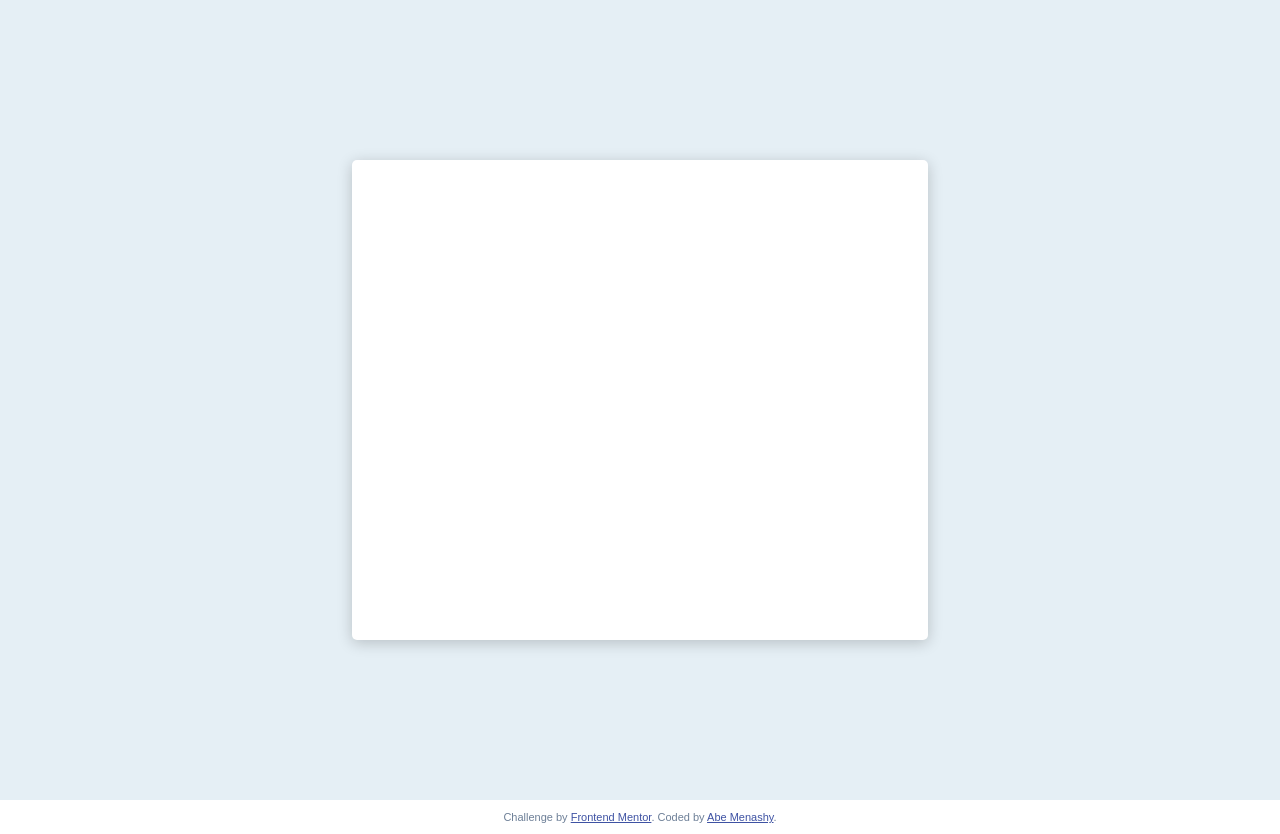
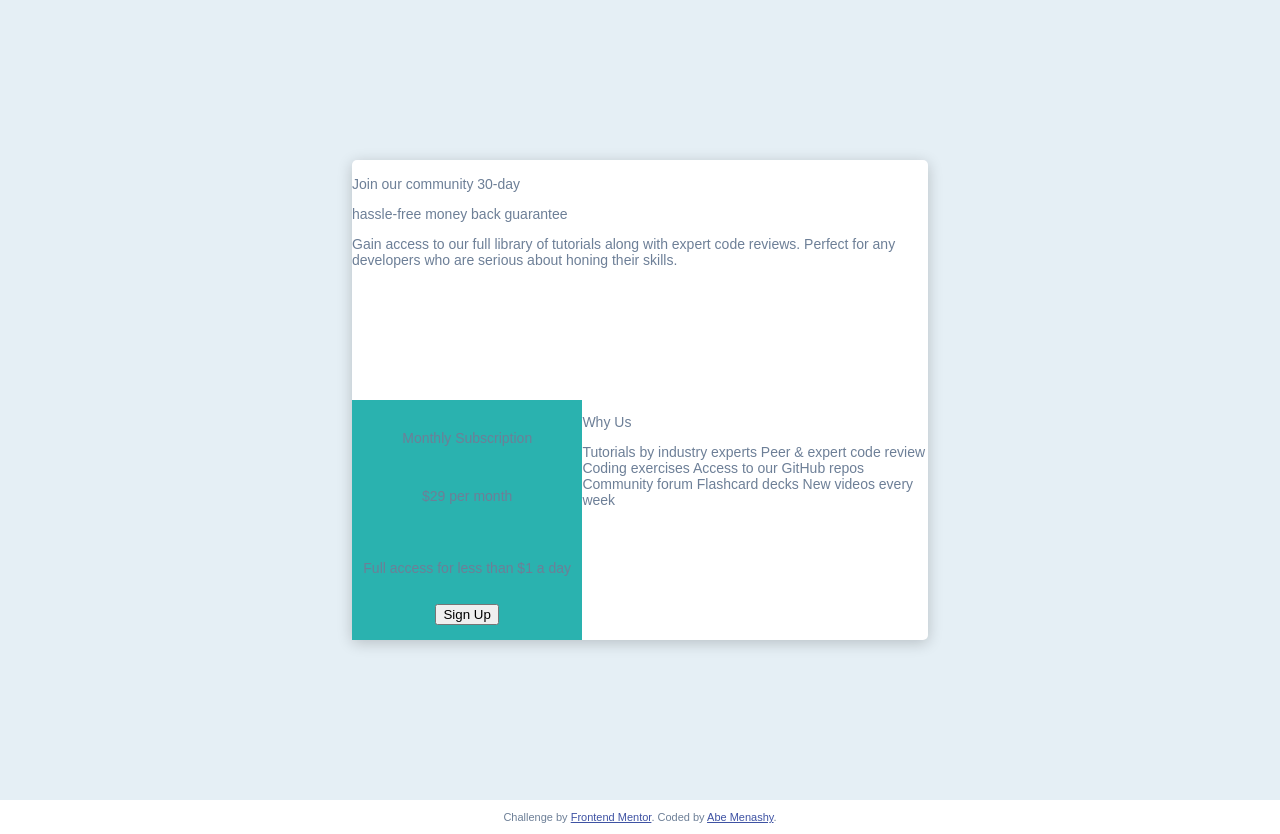
Before and after one commit to abe-m1/single-price-grid-component, a website: page index.html in a window 1280 px wide. Drawn offline with Linux system fonts and the light colour scheme.

Commit message:
add grid

```diff
--- a/index.html
+++ b/index.html
@@ -16,15 +16,32 @@
     <link rel="stylesheet" href="css/style.css" />
   </head>
   <body>
-    <!-- Join our community 30-day, hassle-free money back guarantee Gain access to
-    our full library of tutorials along with expert code reviews. Perfect for
-    any developers who are serious about honing their skills. Monthly
-    Subscription &dollar;29 per month Full access for less than &dollar;1 a day
+    <!--
     Sign Up Why Us Tutorials by industry experts Peer &amp; expert code review
     Coding exercises Access to our GitHub repos Community forum Flashcard decks
     New videos every week -->
     <div class="outer-div">
-      <div class="container"></div>
+      <div class="container">
+        <div class="one">
+          <h3></h3>Join our community 30-day</h3>
+          <p></p>hassle-free money back guarantee</p>
+          <p>Gain
+            access to our full library of tutorials along with expert code
+            reviews. Perfect for any developers who are serious about honing their
+            skills.</p>
+        </div>
+        <div class="two">
+          <p>Monthly Subscription</p>
+          <p></p>&dollar;29 per month </p>
+          <p></p>Full access for less than &dollar;1 a day</p>
+          <button>Sign Up</button></div>
+        <div class="three">
+          <p>Why Us</p>
+          <p>Tutorials by industry experts Peer &amp; expert code review
+            Coding exercises Access to our GitHub repos Community forum Flashcard decks
+            New videos every week</p>
+        </div>
+      </div>
     </div>
 
     <footer>
--- a/scss/main.scss
+++ b/scss/main.scss
@@ -30,11 +30,26 @@ body {
 .container {
   width: 45%;
   margin: auto;
-  display: flex;
-  justify-content: center;
-  align-items: center;
+  display: grid;
+  grid-template-rows: repeat(2, 50%);
+  grid-template-columns: 40% 60%;
   height: 60vh;
   border-radius: 5px;
   background-color: white;
   box-shadow: 0px 3px 15px rgba(0, 0, 0, 0.2);
 }
+
+.one {
+  grid-column: 1/-1;
+}
+
+.two {
+  background-color: hsl(179, 62%, 43%);
+  display: flex;
+  flex-direction: column;
+  justify-content: center;
+  align-items: center;
+}
+
+.three {
+}
```
Also changed, not shown: css/style.css.
